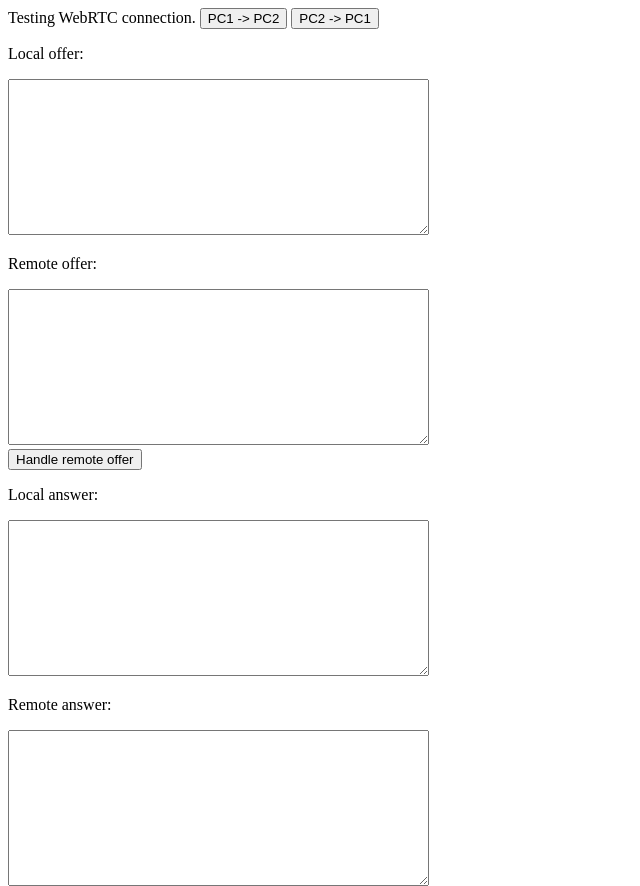
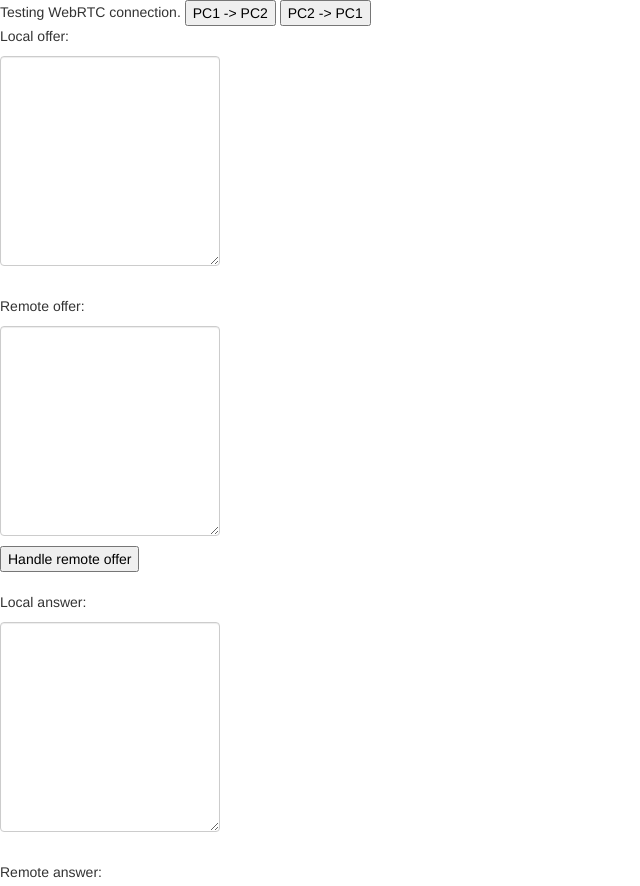
Before and after one commit to cjb/serverless-webrtc, a plain HTML site: page webrtc-dataconnection.html in a window 1280 px wide. Shown: the top 886 px of the page, without its empty margins (0-640 px from the left). Drawn offline with Linux system fonts and the light colour scheme.

Commit message:
Use bootstrap

```diff
--- a/webrtc-dataconnection.html
+++ b/webrtc-dataconnection.html
@@ -4,6 +4,8 @@
     <meta charset="utf-8">
     <title>WebRTC p2p data</title>
     <script src="js/adapter.js"></script>
+    <link href="css/bootstrap.css" rel="stylesheet">
+    <link href="css/bootstrap-responsive.css" rel="stylesheet">
 </head>
 <body>
 Testing WebRTC connection.
```
